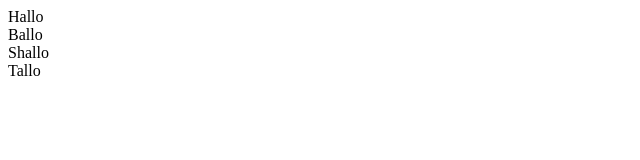
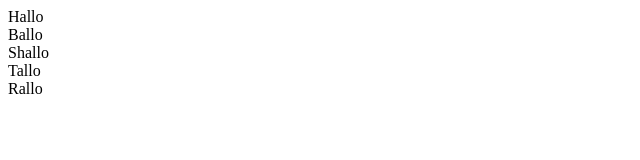
Before and after one commit to chbrecht/test, a plain HTML site: page index.html in a window 1280 px wide. Shown: the full height of the page, 0-640 px from the left. Drawn offline with Linux system fonts and the light colour scheme.

Commit message:
added 5. div

```diff
--- a/index.html
+++ b/index.html
@@ -4,4 +4,5 @@
 	<div>Ballo</div>
 	<div>Shallo</div>
 	<div>Tallo</div>
+	<div>Rallo</div>
 </body>
```
